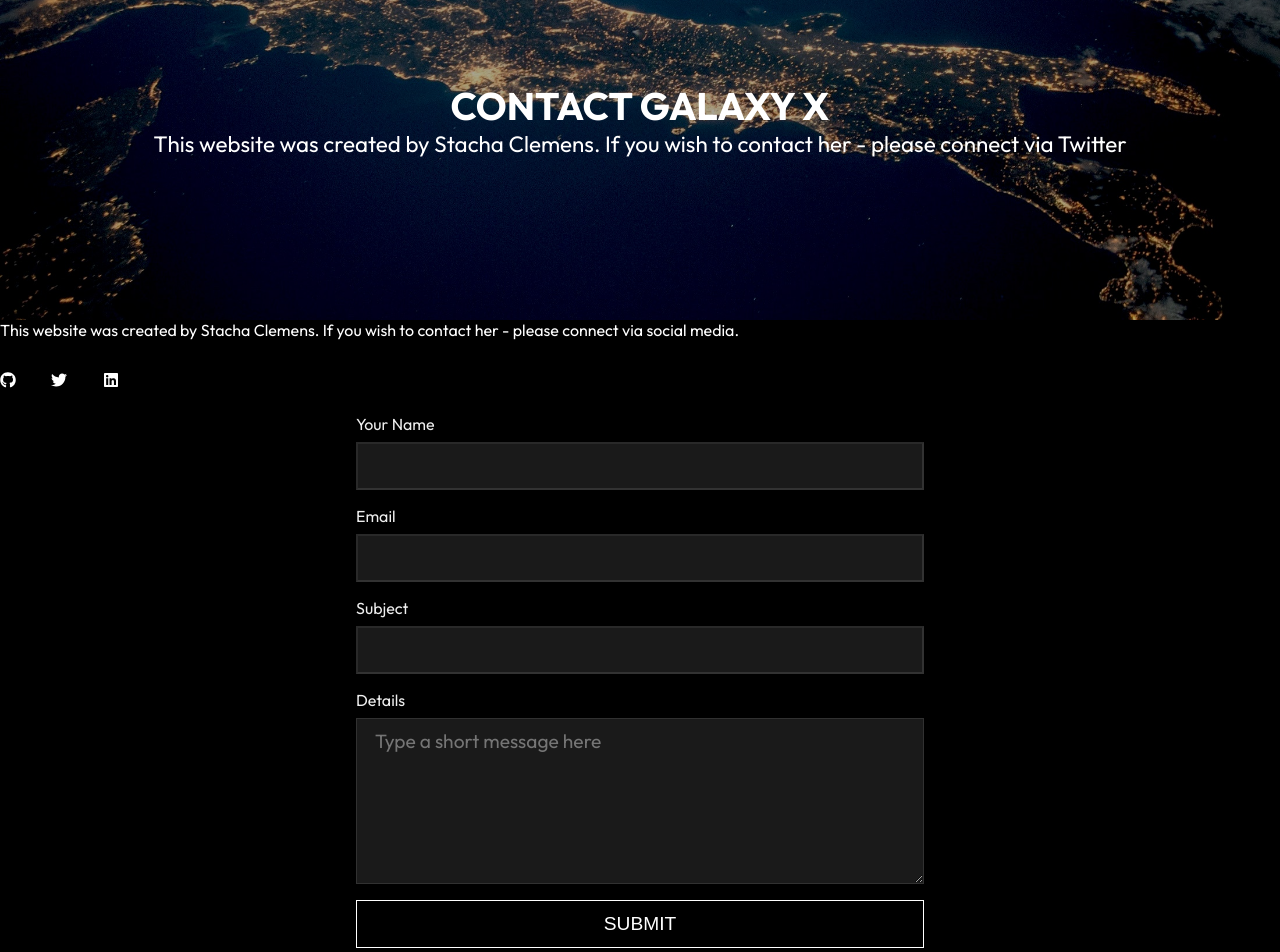
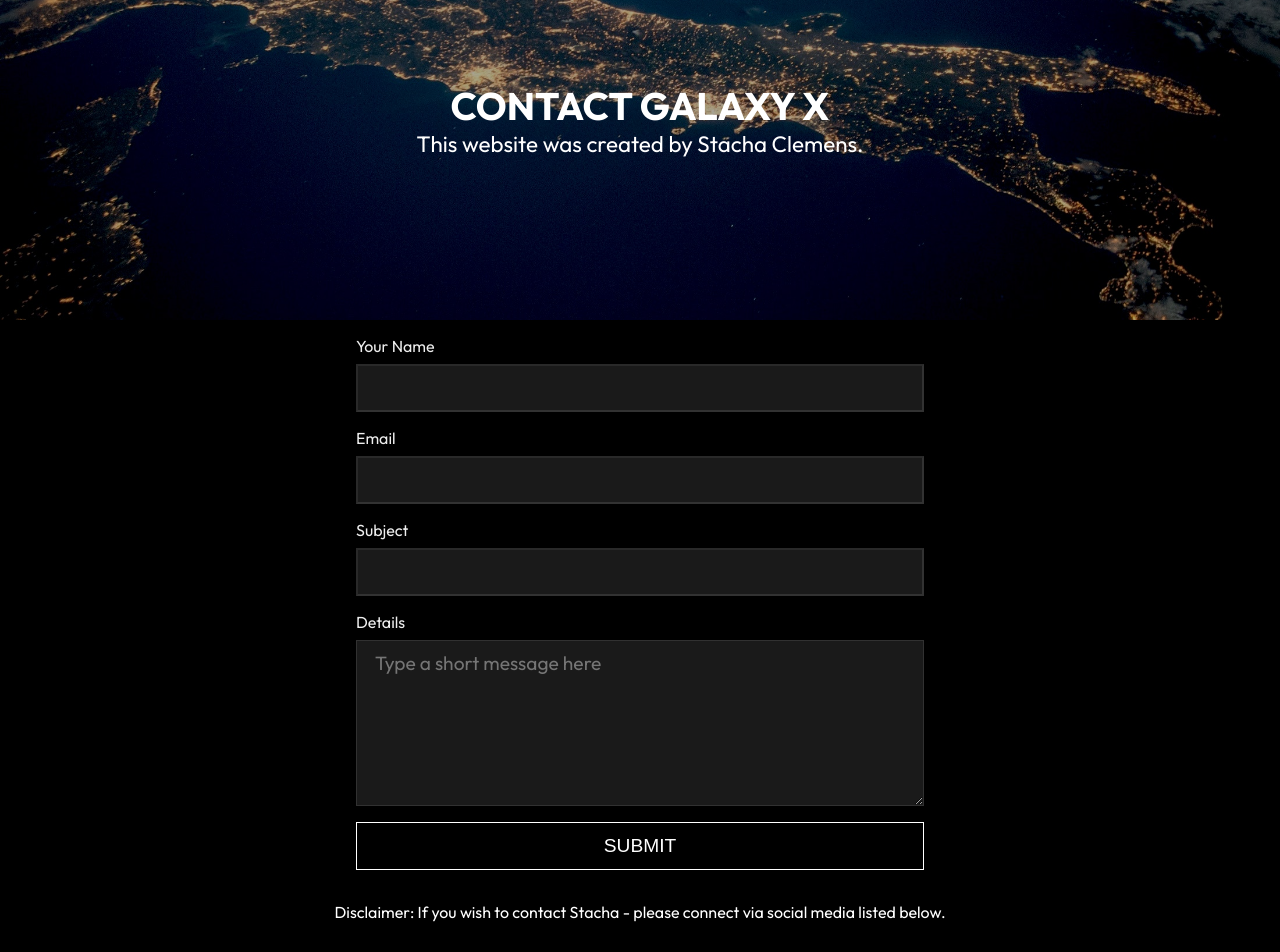
Before and after one commit to Stachacl/galaxy-x, a React (Create React App) app: page /galaxy-x/contact in a window 1280 px wide. Shown: the part 80-1032 px from the top of the page. Built offline with nearby package versions, Linux system fonts and the light colour scheme.

Commit message:
contact page disclaimer added

```diff
--- a/src/index.css
+++ b/src/index.css
@@ -158,6 +158,11 @@ code {
  padding-bottom: 7rem;
 }
 
+.center {
+  display: flex;
+  justify-content: center ;
+}
+
 @media screen and (max-width: 700px) {
     .content h1{
         font-size: 2.2rem;
--- a/src/routes/Contact.js
+++ b/src/routes/Contact.js
@@ -9,19 +9,17 @@ const Contact = () => {
     return (
         <div>
             <Navbar />
-            <HeroImage heading='CONTACT GALAXY X' text='This website was created by Stacha Clemens. If you wish to contact her - please connect via Twitter' />
-            <div>
-                 <p> This website was created by Stacha Clemens. If you wish to contact her - please connect via social media.
-                 </p>
-
-                 <div className='container center footer-icon'>
+            <HeroImage heading='CONTACT GALAXY X' text='This website was created by Stacha Clemens.'>
+            </HeroImage>
+            <Form />
+            <div className='container center footer-icon'>
+                   <p> Disclaimer: If you wish to contact Stacha - please connect via social media listed below.</p>
+            </div>
+            <div className='container center footer-icon'>
                    <a href=" https://github.com/Stachacl/galaxy-x"> <FaGithub className='footer-icon right' /> </a>
                    <a href="https://twitter.com/Stacha_cl">  <FaTwitter className='footer-icon right'/>  </a>
                    <a href="https://www.linkedin.com/in/stacha-c-a7b3b51bb/">  <FaLinkedin className='footer-icon right'/> </a>
-                   </div>
                 </div>
-
-            <Form />
             <Footer/>
         </div>
     )
```
